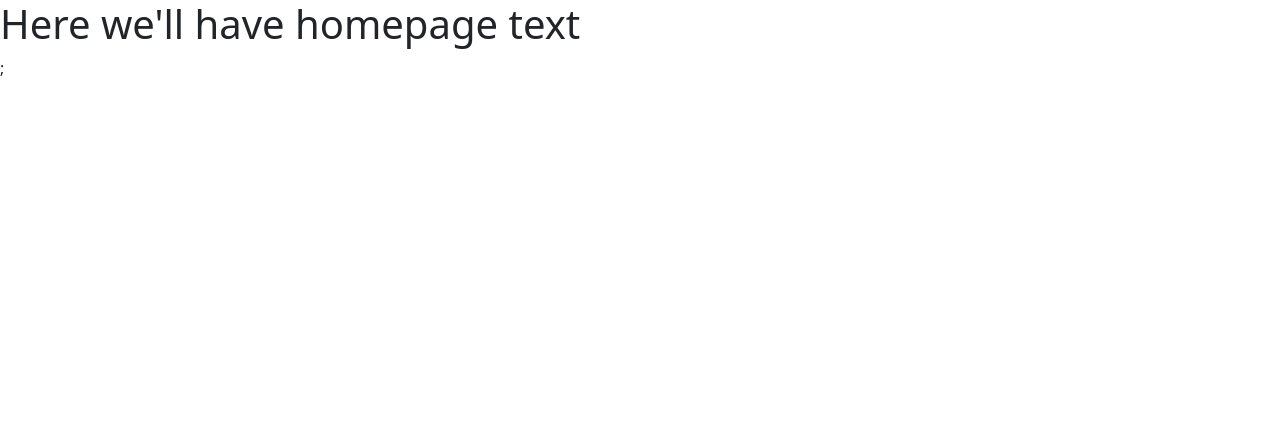
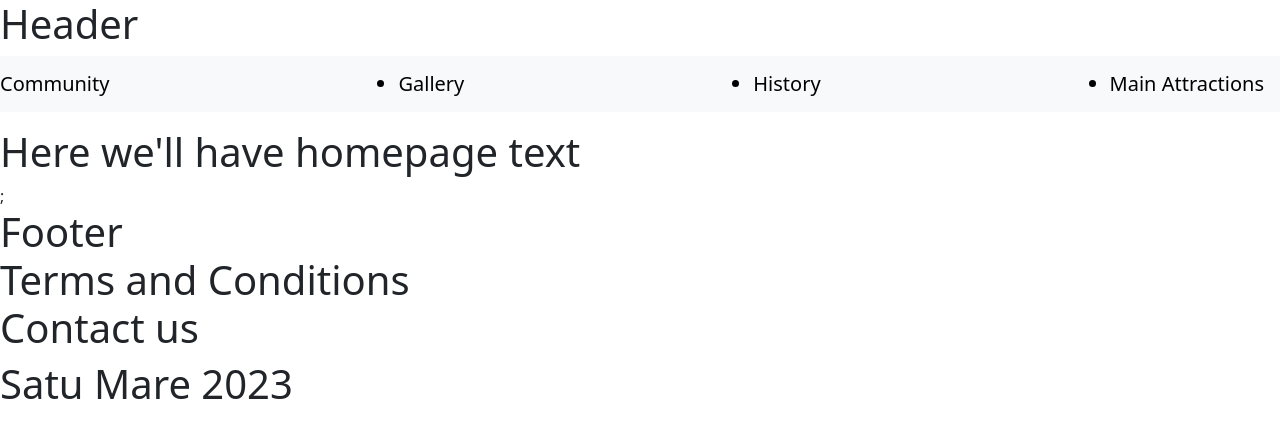
Before and after one commit to szakfer97/HometownWebsite, a React (Vite) app: page / in a window 1280 px wide. Shown: the top 438 px of the page. Built offline with nearby package versions, Linux system fonts and the light colour scheme.

Commit message:
Imported components to Homepage,edited Footer component

```diff
--- a/src/components/Footer/Footer.tsx
+++ b/src/components/Footer/Footer.tsx
@@ -2,9 +2,9 @@ export default function Footer() {
   return (
     <div>
       <div className="h1">
-        <span>Footer</span>
-        <span>Terms and Conditions</span>
-        <span>Contact us</span>
+        <div>Footer</div>
+        <div>Terms and Conditions</div>
+        <div>Contact us</div>
       </div>
       <div className="h1">
         <span>Satu Mare 2023</span>
--- a/src/components/Homepage/Homepage.tsx
+++ b/src/components/Homepage/Homepage.tsx
@@ -1,9 +1,13 @@
 import { HOMEPAGE_TEXT } from "../../constants/texts/Homepage";
+import Header from "../Header/Header";
+import Footer from "../Footer/Footer";
 
 export default function Homepage() {
   return (
     <div>
+      <Header />
       <div className="h1">{HOMEPAGE_TEXT.HOMEPAGE_TEXT}</div>;
+      <Footer />
     </div>
   );
 }
```
